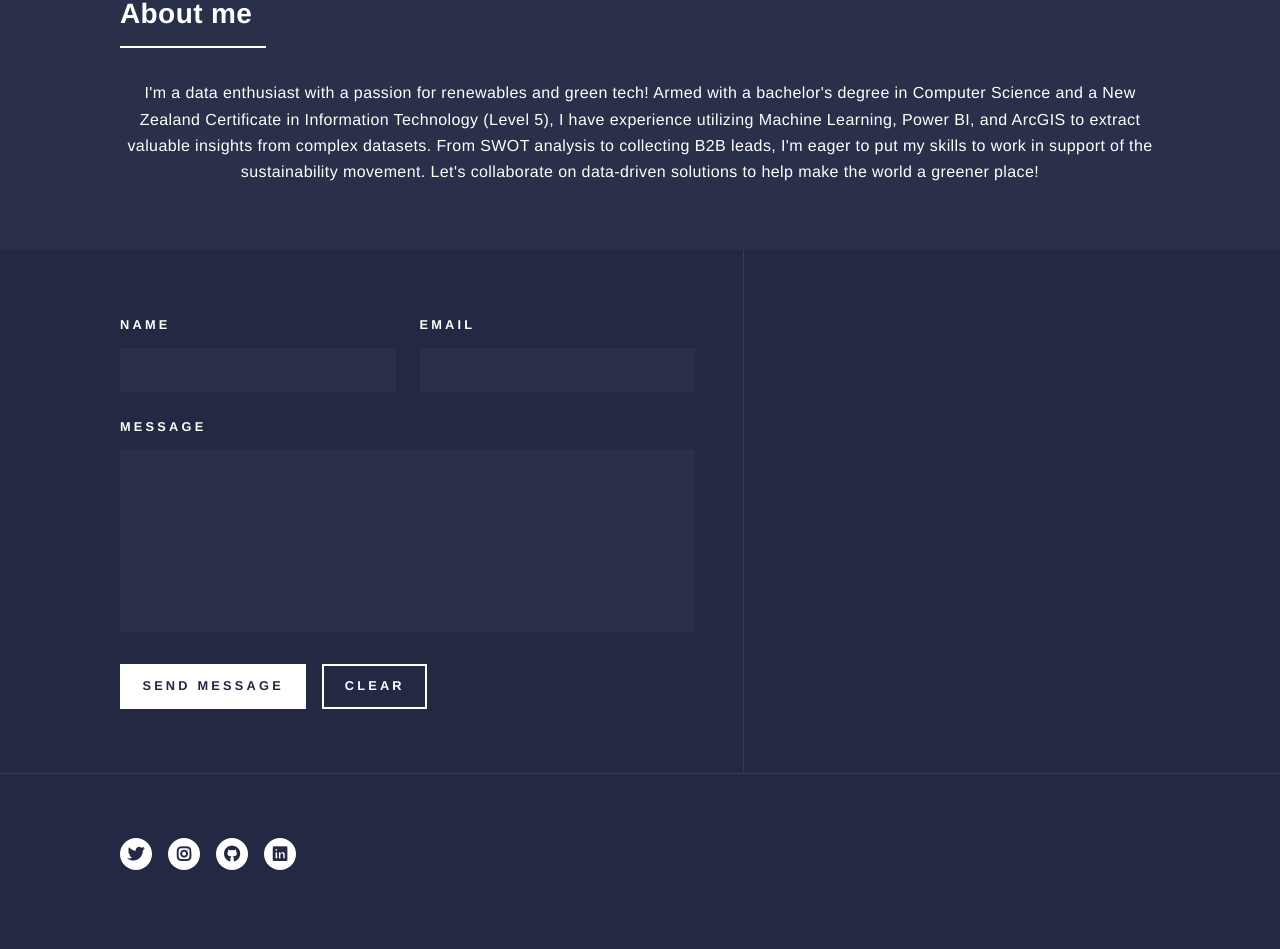
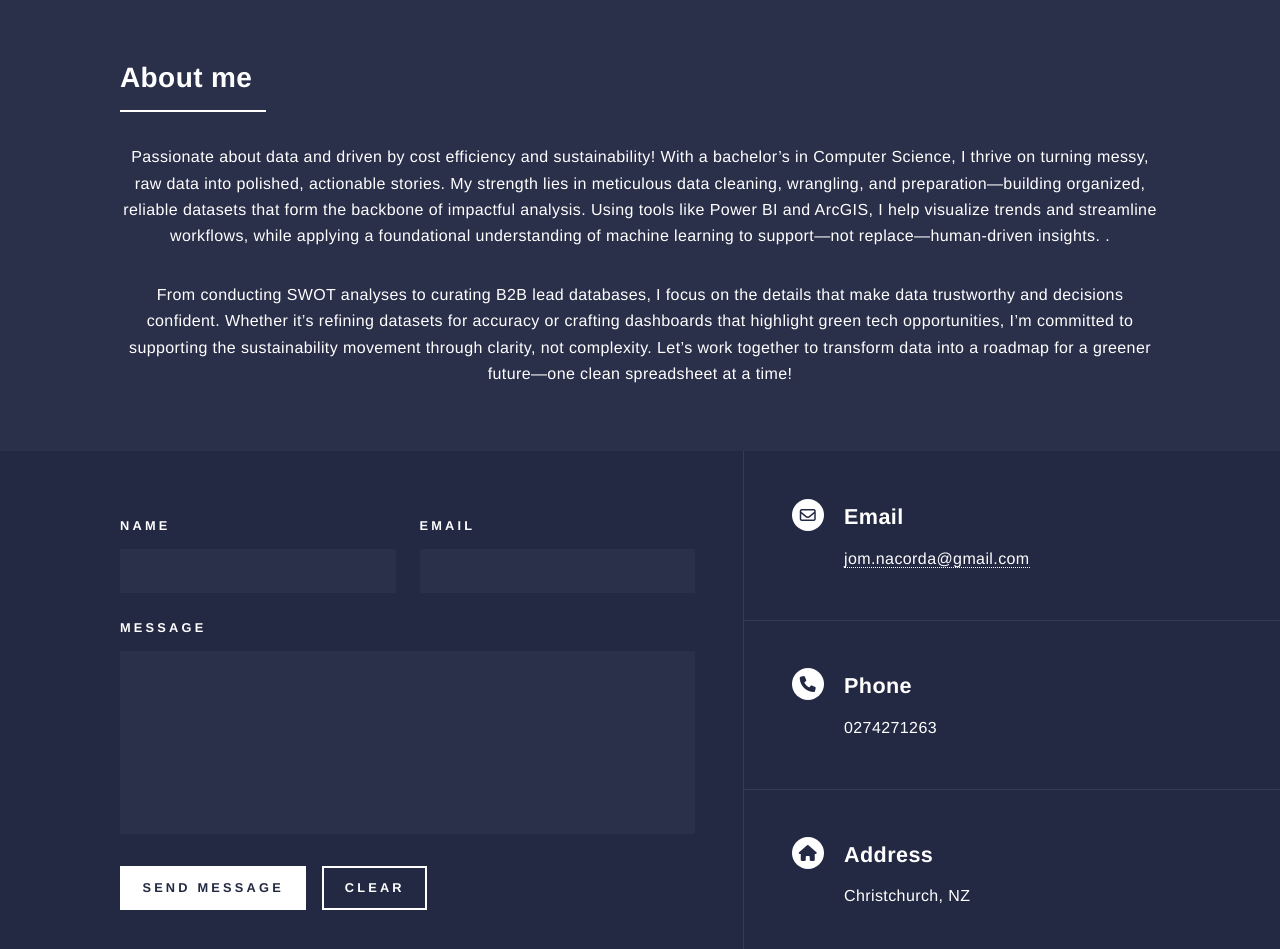
Before and after one commit to Jomar77/jomar77.github.io, a React (Create React App) app: page / in a window 1280 px wide. Shown: the part 1813-2762 px from the top of the page. Built offline with nearby package versions, Linux system fonts and the light colour scheme.

Commit message:
Refactor About component text for clarity and impact; enhance Contact component with additional contact methods; update CSS for improved layout

```diff
--- a/src/components/About.js
+++ b/src/components/About.js
@@ -10,17 +10,14 @@ function About() {
                     <h2>About me</h2>
                 </header>
                 <p align="center">
-                    I'm a data enthusiast with a passion for renewables and green
-                    tech! Armed with a bachelor's degree in Computer Science and a New
-                    Zealand Certificate in Information Technology (Level 5), I have
-                    experience utilizing Machine Learning, Power BI, and ArcGIS to
-                    extract valuable insights from complex datasets. From SWOT
-                    analysis to collecting B2B leads, I'm eager to put my skills to
-                    work in support of the sustainability movement. Let's collaborate
-                    on data-driven solutions to help make the world a greener place!
-                </p>
-            </div>
-        </section>
+                    Passionate about data and driven by cost efficiency and sustainability! With a bachelor’s in Computer Science, I thrive on turning messy, raw data into polished, actionable stories. My strength lies in meticulous data cleaning, wrangling, and preparation—building organized, reliable datasets that form the backbone of impactful analysis. Using tools like Power BI and ArcGIS, I help visualize trends and streamline workflows, while applying a foundational understanding of machine learning to support—not replace—human-driven insights.
+                    .</p>
+
+               <p align="center">
+                 From conducting SWOT analyses to curating B2B lead databases, I focus on the details that make data trustworthy and decisions confident. Whether it’s refining datasets for accuracy or crafting dashboards that highlight green tech opportunities, I’m committed to supporting the sustainability movement through clarity, not complexity. Let’s work together to transform data into a roadmap for a greener future—one clean spreadsheet at a time! </p>
+
+        </div>
+        </section >
 
 
     );
--- a/src/components/Contact.js
+++ b/src/components/Contact.js
@@ -47,7 +47,30 @@ function Contact() {
             </ul>
           </form>
         </section>
-        {/* Rest of your contact info remains the same */}
+        <section class="split">
+          <section>
+            <div class="contact-method">
+              <span class="fa icon alt fa-envelope"></span>
+              <h3>Email</h3>
+              <a href="#">jom.nacorda@gmail.com</a>
+            </div>
+          </section>
+          <section>
+            <div class="contact-method">
+              <span class="fa icon solid alt fa-phone"></span>
+              <h3>Phone</h3>
+              <span>0274271263</span>
+            </div>
+          </section>
+          <section>
+            <div class="contact-method">
+              <span class="fa icon solid alt fa-home"></span>
+              <h3>Address</h3>
+              <span>Christchurch, NZ</span>
+            </div>
+          </section>
+        </section>
+
       </div>
     </section>
   );
--- a/src/main.css
+++ b/src/main.css
@@ -2990,6 +2990,8 @@ button:disabled,
   display: flex;
   justify-content: space-evenly;
   align-items: center;
+  padding: 2vh 0;
+  margin: 2vh 0;
 }
 
 #banner-image {
```
Lines whose indentation alone changed are shown as unchanged.
